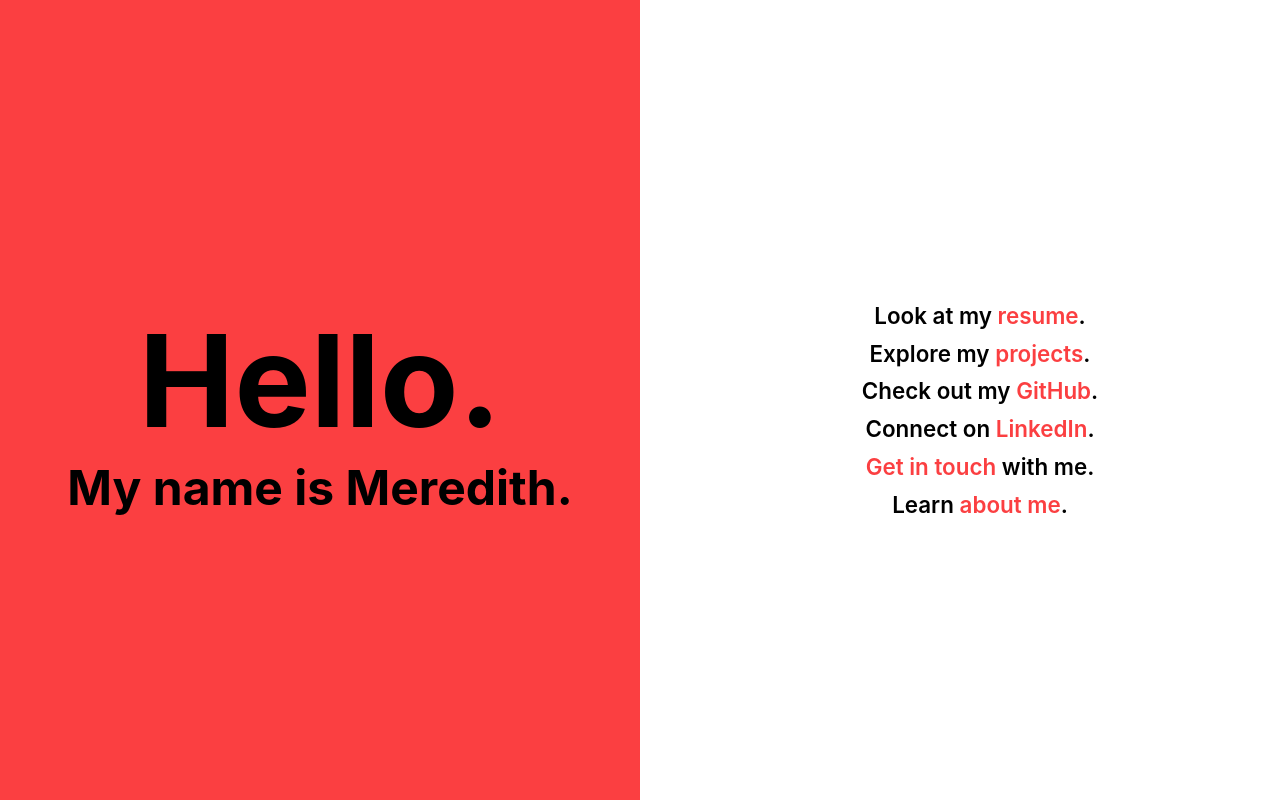
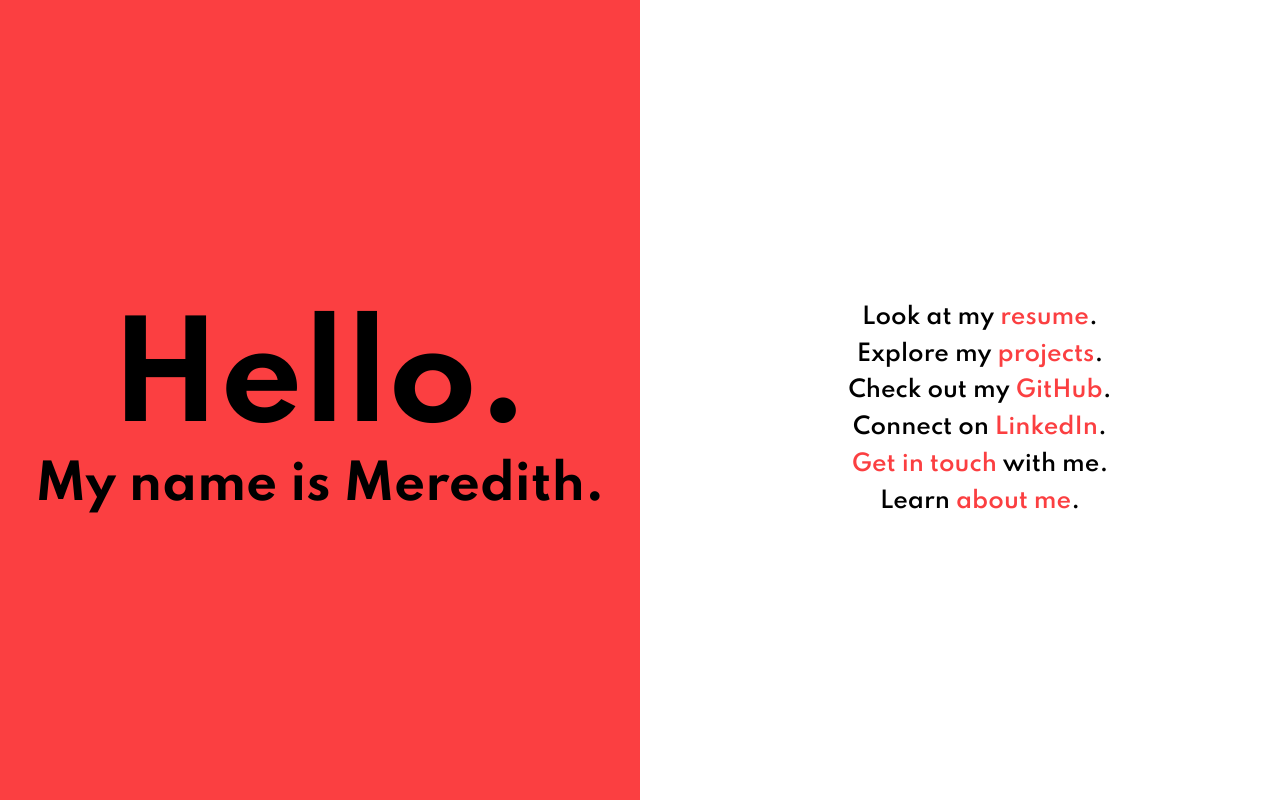
Before and after one commit to merestrickland/my_portfolio, a React (Create React App) app: page / in a window 1280 px wide. Built offline with nearby package versions, Linux system fonts and the light colour scheme.

Commit message:
latida styling experiments

```diff
--- a/public/index.html
+++ b/public/index.html
@@ -2,9 +2,9 @@
 <html lang="en">
   <head>
     <meta charset="utf-8" />
-    <link rel="shortcut icon" href="/myfavicon.ico" type="image/x-icon">
+    <link rel="shortcut icon" href="%PUBLIC_URL%/myfavicon.ico" type="image/x-icon">
 <link rel="icon" href="/favicon.ico" type="image/x-icon">
-    <!-- <link rel="icon" href="%PUBLIC_URL%/favicon.ico" /> -->
+
     <meta name="viewport" content="width=device-width, initial-scale=1" />
     <meta name="theme-color" content="#000000" />
     <!-- <meta
@@ -26,6 +26,7 @@
       Learn how to configure a non-root public URL by running `npm run build`.
     -->
     <title>MS Portfolio</title>
+    <link href="https://fonts.googleapis.com/css?family=Spartan:500,600,700,800&display=swap" rel="stylesheet">
   </head>
   <body>
     <!-- <noscript>You need to enable JavaScript to run this app.</noscript> -->
--- a/src/components/project/project.styles.css
+++ b/src/components/project/project.styles.css
@@ -12,9 +12,10 @@ img {
   border-radius: 5px; */
 }
 
-.title {
+div.title {
   text-align: center;
   font-weight: bold;
+  font-size: 25px;
   /* border-color: rgb(251,63,65);
   border-radius: 5px; */
 }
--- a/src/pages/homepage/homepage.styles.css
+++ b/src/pages/homepage/homepage.styles.css
@@ -1,3 +1,8 @@
+body {
+  font-family: 'Spartan', sans-serif;
+}
+
+
 h2 {
   /* line-height: 100%; */
   font-size: 300%;
@@ -17,10 +22,10 @@ h1 {
   height: 100%;
   width: 50%;
   position: fixed;
-  z-index: 1;
+  /* z-index: 1; */
   top: 0;
-  overflow-x: hidden;
-  padding-top: 20px;
+  /* overflow-x: hidden; */
+  /* padding-top: 20px; */
 }
 
 /* Control the left side */
@@ -73,5 +78,9 @@ a {
   text-decoration: none;
 }
 
+a:active {
+  color: none;
+}
+
 
 /* rgb(251,63,65) */
--- a/src/pages/projects/projects.component.jsx
+++ b/src/pages/projects/projects.component.jsx
@@ -19,7 +19,7 @@ const Projects = () => {
 
   const getReqProj = () => {
     // setLoading(true)
-      axios.get('https://master.d1b55s9zp1uo1m.amplifyapp.com/projects').then(res => {
+      axios.get('http://localhost:8000/projects/').then(res => {
         // setLoading(false)
         setProjects(res.data);
       })
--- a/src/pages/projects/projects.styles.css
+++ b/src/pages/projects/projects.styles.css
@@ -13,3 +13,13 @@ li {
   margin: 20px;
   grid-template-columns: 30% 30% 30%;
 }
+
+a:active {
+  color: none;
+}
+/*
+@media all and (max-width: 800px){
+  .container { flex-direction: column; }
+  .leftCol {width: 100%;}
+  .rightCol {width: 100%;}
+} */
```
Also changed, not shown: src/pages/resume/resume.component.jsx (+7 -0 lines), src/pages/resume/resume.styles.css (added, +12 -0 lines), public/img/blobbers.png (deleted).
